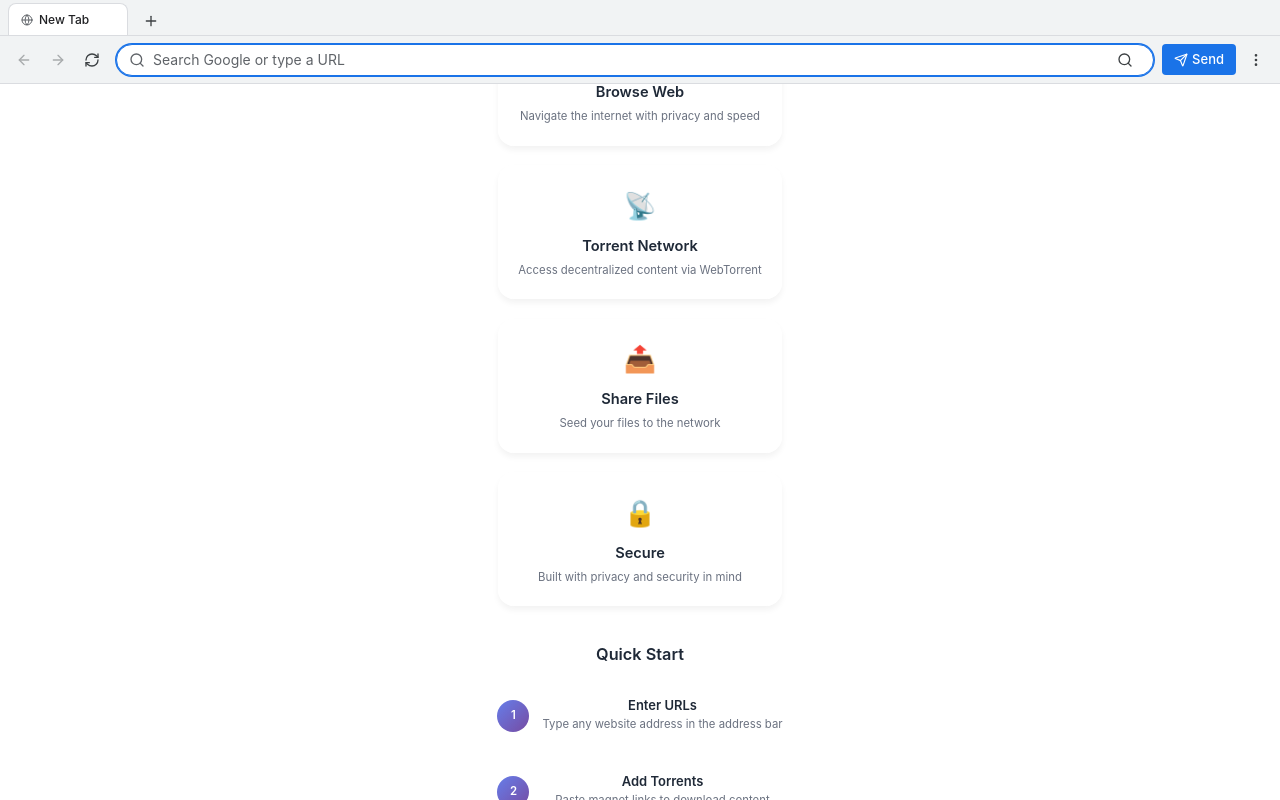
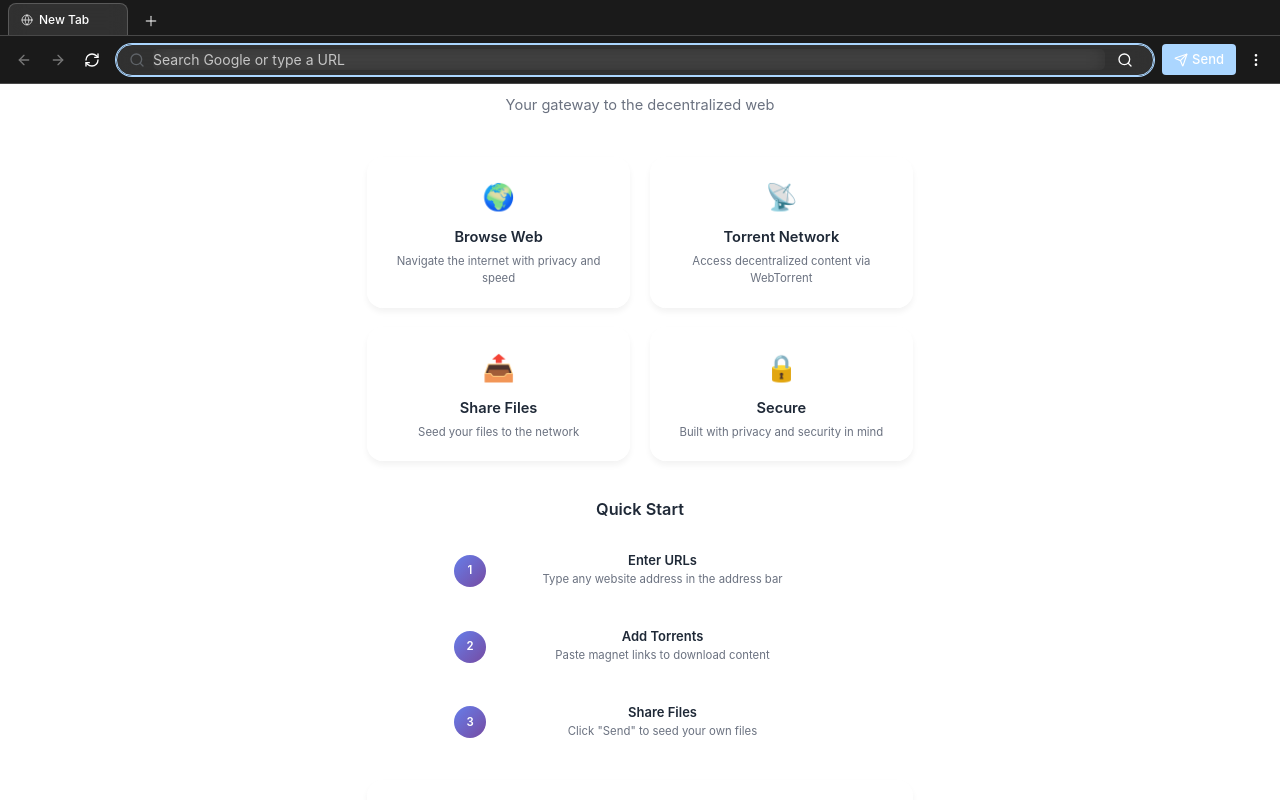
Before and after one commit to worldpeaceenginelabs/CLOUD-ATLAS-BROWSER, a Svelte app: page / in a window 1280 px wide. Built offline with nearby package versions, Linux system fonts and the light colour scheme.

Commit message:
added cloud atlas ecosystem design

```diff
--- a/src/app.css
+++ b/src/app.css
@@ -2,17 +2,17 @@
 @tailwind components;
 @tailwind utilities;
 
-/* Chrome-like styling variables */
+/* Corporate glassmorphism styling variables */
 :root {
-  --chrome-bg: #f1f3f4;
-  --chrome-border: #dadce0;
-  --chrome-tab: #ffffff;
-  --chrome-tab-inactive: #e8eaed;
-  --chrome-tab-hover: #f8f9fa;
-  --chrome-address-bar: #ffffff;
-  --chrome-blue: #1a73e8;
-  --chrome-text: #3c4043;
-  --chrome-text-secondary: #5f6368;
+  --chrome-bg: #1a1a1a;
+  --chrome-border: rgba(255, 255, 255, 0.2);
+  --chrome-tab: rgba(255, 255, 255, 0.1);
+  --chrome-tab-inactive: rgba(255, 255, 255, 0.05);
+  --chrome-tab-hover: rgba(255, 255, 255, 0.15);
+  --chrome-address-bar: rgba(255, 255, 255, 0.1);
+  --chrome-blue: #abd6ff;
+  --chrome-text: white;
+  --chrome-text-secondary: rgba(255, 255, 255, 0.7);
   --tab-bar-height: 36px;
   --address-bar-height: 48px;
 }
@@ -26,7 +26,10 @@ html, body {
   margin: 0;
   padding: 0;
   height: 100%;
-  font-family: -apple-system, BlinkMacSystemFont, "Segoe UI", Roboto, "Helvetica Neue", Arial, sans-serif;
+  font-family: -apple-system, BlinkMacSystemFont, 'Segoe UI', 'Roboto', 'Oxygen',
+    'Ubuntu', 'Cantarell', 'Fira Sans', 'Droid Sans', 'Helvetica Neue', sans-serif;
+  -webkit-font-smoothing: antialiased;
+  -moz-osx-font-smoothing: grayscale;
   background-color: var(--chrome-bg);
   color: var(--chrome-text);
   font-size: 13px;
@@ -51,6 +54,7 @@ html, body {
   align-items: flex-end;
   padding: 0 8px;
   flex-shrink: 0; /* Don't shrink */
+  backdrop-filter: blur(10px);
 }
 
 .tabs-container {
@@ -81,6 +85,7 @@ html, body {
   cursor: pointer;
   position: relative;
   transition: background-color 0.1s ease;
+  backdrop-filter: blur(10px);
 }
 
 .tab:hover {
@@ -112,6 +117,7 @@ html, body {
   max-height: var(--address-bar-height);
   padding: 8px;
   flex-shrink: 0; /* Don't shrink */
+  backdrop-filter: blur(10px);
 }
 
 .address-input-container {
@@ -123,6 +129,7 @@ html, body {
   align-items: center;
   padding: 0 12px;
   transition: border-color 0.2s ease, box-shadow 0.2s ease;
+  backdrop-filter: blur(10px);
 }
 
 .address-input-container:focus-within {
@@ -155,10 +162,12 @@ html, body {
   align-items: center;
   justify-content: center;
   transition: background-color 0.1s ease;
+  color: var(--chrome-text);
 }
 
 .nav-btn:hover:not(:disabled) {
-  background: rgba(60, 64, 67, 0.08);
+  background: rgba(255, 255, 255, 0.1);
+  backdrop-filter: blur(10px);
 }
 
 .nav-btn:disabled {
@@ -177,10 +186,11 @@ html, body {
   font-weight: 500;
   cursor: pointer;
   transition: background-color 0.1s ease;
+  backdrop-filter: blur(10px);
 }
 
 .send-btn:hover {
-  background: #1557b0;
+  background: #8bc4ff;
 }
 
 /* Browser window layout */
@@ -197,19 +207,19 @@ html, body {
   flex: 1;
   position: relative;
   overflow: hidden;
-  background: white;
-  /* Explicit height calculation to ensure proper sizing */
-  height: calc(100vh - var(--tab-bar-height) - var(--address-bar-height));
-  min-height: 0; /* Allow flexbox to shrink this */
+  background: #2a2a2a;
 }
 
-/* Tab content area */
+/* Tab content styling */
 .tab-content {
-  background: white;
+  position: absolute;
+  top: 0;
+  left: 0;
+  right: 0;
+  bottom: 0;
   width: 100%;
   height: 100%;
   overflow: hidden;
-  transition: opacity 0.2s ease-in-out;
 }
 
 .tab-content.hidden {
@@ -220,7 +230,7 @@ html, body {
   display: block;
 }
 
-/* Web content iframe */
+/* Web content frame */
 .web-content-frame {
   width: 100%;
   height: 100%;
@@ -228,13 +238,15 @@ html, body {
   background: white;
 }
 
-/* Ensure web content placeholder takes full space */
+/* Web content placeholder */
 .web-content-placeholder {
-  width: 100%;
-  height: 100%;
   display: flex;
+  flex-direction: column;
   align-items: center;
   justify-content: center;
+  height: 100%;
+  color: var(--chrome-text);
+  background: #2a2a2a;
 }
 
 .web-content-active {
@@ -242,86 +254,122 @@ html, body {
   height: 100%;
 }
 
-/* Torrent content styling */
+/* Torrent container */
 .torrent-container {
-  background: white;
+  padding: 20px;
+  color: var(--chrome-text);
+  background: #2a2a2a;
   height: 100%;
   overflow-y: auto;
 }
 
-/* Default content styling */
+/* Default content */
 .default-content {
-  width: 100%;
+  text-align: center;
+  padding: 40px;
+  color: var(--chrome-text);
+}
+
+/* Seeding container */
+.seeding-container {
+  padding: 20px;
+  color: var(--chrome-text);
+  background: #2a2a2a;
   height: 100%;
   overflow-y: auto;
 }
 
-.seeding-container {
+/* Chrome button styling */
+.chrome-button {
+  padding: 10px 20px;
+  font-size: 16px;
+  cursor: pointer;
+  color: white;
+  border: none;
+  border-radius: 5px;
   width: 100%;
-  height: 100%;
-  overflow-y: auto;
-}
-
-/* Chrome-style buttons */
-.chrome-button {
-  background: #f8f9fa;
-  border: 1px solid #dadce0;
-  border-radius: 4px;
-  color: var(--chrome-text);
-  padding: 6px 12px;
-  font-size: 13px;
-  font-weight: 500;
-  cursor: pointer;
-  transition: all 0.1s ease;
+  background: rgba(255, 255, 255, 0.1);
+  backdrop-filter: blur(10px);
+  border-radius: 10px;
+  border: 1px solid rgba(255, 255, 255, 0.3);
+  box-shadow: 0 4px 6px rgba(0, 0, 0, 0.1);
+  transition: background-color 0.2s ease;
 }
 
 .chrome-button:hover {
-  background: #f1f3f4;
-  border-color: #dadce0;
+  background: var(--chrome-blue);
 }
 
 .chrome-button:active {
-  background: #e8eaed;
+  transform: translateY(1px);
 }
 
 .chrome-button.primary {
   background: var(--chrome-blue);
-  border-color: var(--chrome-blue);
   color: white;
 }
 
 .chrome-button.primary:hover {
-  background: #1557b0;
-  border-color: #1557b0;
+  background: #8bc4ff;
 }
 
-/* Custom scrollbar */
+/* WebKit Scrollbar Styles */
 ::-webkit-scrollbar {
-  width: 8px;
-  height: 8px;
+  width: 12px;
+  height: 12px;
 }
 
 ::-webkit-scrollbar-track {
-  background: #f1f1f1;
+  background: rgba(255, 255, 255, 0.1);
+  backdrop-filter: blur(10px);
+  border-radius: 10px;
+  border: 1px solid rgba(255, 255, 255, 0.3);
+  box-shadow: 0 4px 6px rgba(0, 0, 0, 0.1);
 }
 
 ::-webkit-scrollbar-thumb {
-  background: #c1c1c1;
-  border-radius: 4px;
+  background: rgba(255, 255, 255, 0.3);
+  backdrop-filter: blur(10px);
+  border-radius: 10px;
+  border: 1px solid rgba(255, 255, 255, 0.5);
+  box-shadow: 0 4px 6px rgba(0, 0, 0, 0.1);
 }
 
 ::-webkit-scrollbar-thumb:hover {
-  background: #a8a8a8;
+  background: rgba(255, 255, 255, 0.5);
+}
+
+/* Firefox Scrollbar Styles */
+* {
+  scrollbar-width: thin;
+  scrollbar-color: rgba(255, 255, 255, 0.3) rgba(255, 255, 255, 0.1);
+}
+
+*::-webkit-scrollbar-track {
+  background: rgba(255, 255, 255, 0.1);
+  border-radius: 10px;
+  border: 1px solid rgba(255, 255, 255, 0.3);
+}
+
+*::-webkit-scrollbar-thumb {
+  background: rgba(255, 255, 255, 0.3);
+  border-radius: 10px;
+  border: 1px solid rgba(255, 255, 255, 0.5);
+}
+
+*::-webkit-scrollbar-thumb:hover {
+  background: rgba(255, 255, 255, 0.5);
 }
 
 /* Focus styles */
 button:focus-visible,
-input:focus-visible {
+input:focus-visible,
+textarea:focus-visible {
   outline: 2px solid var(--chrome-blue);
   outline-offset: 2px;
 }
 
-/* Loading spinner */
+/* Loading animation */
 @keyframes spin {
   from {
     transform: rotate(0deg);
@@ -335,108 +383,162 @@ input:focus-visible {
   animation: spin 1s linear infinite;
 }
 
-/* File list styling for torrent content */
+/* File item styling */
 .file-item {
-  background: #f8f9fa;
-  border: 1px solid #e8eaed;
+  display: flex;
+  align-items: center;
+  padding: 8px;
+  margin: 4px 0;
+  background: rgba(255, 255, 255, 0.05);
   border-radius: 8px;
-  padding: 12px;
-  margin-bottom: 8px;
-  transition: all 0.1s ease;
+  border: 1px solid rgba(255, 255, 255, 0.1);
+  backdrop-filter: blur(10px);
 }
 
 .file-item:hover {
-  background: #f1f3f4;
-  border-color: #dadce0;
-  transform: translateY(-1px);
-  box-shadow: 0 2px 4px rgba(0, 0, 0, 0.1);
+  background: rgba(255, 255, 255, 0.1);
+  border-color: rgba(255, 255, 255, 0.2);
 }
 
-/* Progress bars */
+/* Progress bar */
 .progress-bar {
-  background: #e8eaed;
+  width: 100%;
+  height: 8px;
+  background: rgba(255, 255, 255, 0.1);
   border-radius: 4px;
-  height: 4px;
   overflow: hidden;
+  margin: 8px 0;
 }
 
 .progress-fill {
+  height: 100%;
   background: var(--chrome-blue);
-  height: 100%;
+  transition: width 0.3s ease;
   border-radius: 4px;
-  transition: width 0.3s ease;
 }
 
-/* Status indicators */
+/* Status bar */
 .status-bar {
-  background: #f8f9fa;
-  border: 1px solid #e8eaed;
-  border-radius: 8px;
-  padding: 16px;
-  margin-bottom: 16px;
+  display: flex;
+  justify-content: space-between;
+  align-items: center;
+  padding: 8px 16px;
+  background: rgba(255, 255, 255, 0.05);
+  border-top: 1px solid rgba(255, 255, 255, 0.1);
+  backdrop-filter: blur(10px);
+  color: var(--chrome-text);
 }
 
 /* Action buttons */
 .action-btn {
+  padding: 6px 12px;
+  font-size: 12px;
+  cursor: pointer;
+  color: var(--chrome-text);
   border: none;
   border-radius: 4px;
-  padding: 8px 16px;
-  font-size: 13px;
-  font-weight: 500;
-  cursor: pointer;
-  transition: background-color 0.1s ease;
-  display: flex;
-  align-items: center;
-  gap: 6px;
+  background: rgba(255, 255, 255, 0.1);
+  backdrop-filter: blur(10px);
+  border: 1px solid rgba(255, 255, 255, 0.2);
+  transition: all 0.2s ease;
+}
+
+.action-btn:hover:not(:disabled) {
+  background: rgba(255, 255, 255, 0.2);
+  border-color: rgba(255, 255, 255, 0.3);
 }
 
 .action-btn:disabled {
-  opacity: 0.5;
-  cursor: not-allowed;
+  opacity: 0.4;
+  cursor: default;
 }
 
 .action-btn:disabled:hover {
-  background-color: inherit !important;
+  background: rgba(255, 255, 255, 0.1);
 }
 
-/* Close button on tabs */
+/* Close button */
 .close-btn {
+  width: 16px;
+  height: 16px;
+  border-radius: 50%;
+  border: none;
   background: transparent;
-  border: none;
-  border-radius: 50%;
-  width: 20px;
-  height: 20px;
   cursor: pointer;
   display: flex;
   align-items: center;
   justify-content: center;
-  opacity: 0;
+  color: var(--chrome-text-secondary);
   transition: all 0.1s ease;
+  margin-left: 8px;
 }
 
 .tab:hover .close-btn {
-  opacity: 1;
+  background: rgba(255, 255, 255, 0.1);
 }
 
 .close-btn:hover {
-  background: rgba(60, 64, 67, 0.1);
+  background: rgba(255, 255, 255, 0.2) !important;
+  color: var(--chrome-text);
 }
 
 /* New tab button */
 .new-tab-btn {
+  width: 32px;
+  height: 32px;
+  border-radius: 16px;
+  border: none;
   background: transparent;
-  border: none;
-  border-radius: 50%;
-  width: 28px;
-  height: 28px;
   cursor: pointer;
   display: flex;
   align-items: center;
   justify-content: center;
+  color: var(--chrome-text-secondary);
+  transition: all 0.1s ease;
   margin-left: 4px;
-  transition: background-color 0.1s ease;
 }
 
 .new-tab-btn:hover {
-  background: rgba(60, 64, 67, 0.08);
+  background: rgba(255, 255, 255, 0.1);
+  color: var(--chrome-text);
 }
+
+/* Form styling */
+form {
+  border: 0px solid #ccc;
+  padding-bottom: 1rem;
+  margin: 0;
+}
+
+label {
+  font-weight: bold;
+  color: var(--chrome-text);
+}
+
+input, textarea {
+  width: 100%;
+  padding: 0rem;
+  margin-bottom: 0rem;
+  background: rgba(255, 255, 255, 0.1);
+  border: 1px solid rgba(255, 255, 255, 0.3);
+  border-radius: 5px;
+  color: var(--chrome-text);
+  backdrop-filter: blur(10px);
+}
+
+input::placeholder, textarea::placeholder {
+  color: var(--chrome-text-secondary);
+}
+
+/* Container styling */
+.container {
+  display: flex;
+  align-items: flex-start;
+}
+
+/* Mobile responsiveness */
+@media (max-width: 768px) {
+  .content-area {
+    margin-right: 0 !important;
+  }
+}
--- a/src/components/AddressBar.svelte
+++ b/src/components/AddressBar.svelte
@@ -220,6 +220,7 @@
     display: flex;
     align-items: center;
     width: 100%; /* Ensure full width */
+    backdrop-filter: blur(10px);
   }
 
   .address-bar-content {
@@ -254,6 +255,7 @@
     transition: border-color 0.2s ease, box-shadow 0.2s ease;
     flex: 1; /* Take all remaining horizontal space */
     min-width: 0; /* Allow shrinking */
+    backdrop-filter: blur(10px);
   }
 
   .address-input-container:focus-within {
@@ -308,10 +310,12 @@
     justify-content: center;
     transition: background-color 0.1s ease;
     flex-shrink: 0;
+    color: var(--chrome-text);
   }
 
   .nav-btn:hover:not(:disabled) {
-    background: rgba(60, 64, 67, 0.08);
+    background: rgba(255, 255, 255, 0.1);
+    backdrop-filter: blur(10px);
   }
 
   .nav-btn:disabled {
@@ -329,9 +333,10 @@
     font-weight: 500;
     cursor: pointer;
     transition: background-color 0.1s ease;
+    backdrop-filter: blur(10px);
   }
 
   .send-btn:hover {
-    background: #1557b0;
+    background: #8bc4ff;
   }
 </style>
--- a/src/components/TabBar.svelte
+++ b/src/components/TabBar.svelte
@@ -150,6 +150,7 @@
     align-items: flex-end;
     padding: 0 8px;
     flex-shrink: 0;
+    backdrop-filter: blur(10px);
   }
 
   .tabs-container {
@@ -179,6 +180,7 @@
     cursor: pointer;
     position: relative;
     transition: background-color 0.1s ease;
+    backdrop-filter: blur(10px);
   }
 
   .tab:hover {
@@ -204,7 +206,7 @@
   :global(.tab-icon) {
     margin-right: 6px;
     flex-shrink: 0;
-    color: #5f6368;
+    color: var(--chrome-text-secondary);
   }
 
   .tab-favicon {
@@ -220,7 +222,7 @@
     flex: 1;
     font-size: 12px;
     font-weight: 400;
-    color: #3c4043;
+    color: var(--chrome-text-secondary);
     white-space: nowrap;
     overflow: hidden;
     text-overflow: ellipsis;
@@ -229,15 +231,15 @@
   }
 
   .tab.active .tab-title {
-    color: #202124;
+    color: var(--chrome-text);
     font-weight: 500;
   }
 
   .loading-indicator {
     width: 12px;
     height: 12px;
-    border: 2px solid #e8eaed;
-    border-top: 2px solid #1a73e8;
+    border: 2px solid rgba(255, 255, 255, 0.2);
+    border-top: 2px solid var(--chrome-blue);
     border-radius: 50%;
     animation: spin 1s linear infinite;
     margin-right: 6px;
@@ -257,6 +259,7 @@
     opacity: 0;
     transition: all 0.1s ease;
     flex-shrink: 0;
+    color: var(--chrome-text-secondary);
   }
 
   .tab:hover .close-btn {
@@ -264,7 +267,8 @@
   }
 
   .close-btn:hover {
-    background: rgba(60, 64, 67, 0.1);
+    background: rgba(255, 255, 255, 0.1);
+    color: var(--chrome-text);
   }
 
   .new-tab-btn {
@@ -280,10 +284,12 @@
     margin-left: 4px;
     transition: background-color 0.1s ease;
     flex-shrink: 0;
+    color: var(--chrome-text-secondary);
   }
 
   .new-tab-btn:hover {
-    background: rgba(60, 64, 67, 0.08);
+    background: rgba(255, 255, 255, 0.1);
+    color: var(--chrome-text);
   }
 
   @keyframes spin {
--- a/src/components/TabContent.svelte
+++ b/src/components/TabContent.svelte
@@ -488,7 +488,7 @@
     justify-content: center;
     width: 100%;
     height: 100%;
-    flex-direction: column;
+
   }
 
   /* Modern Minimalistic Design Styles */
@@ -789,10 +789,7 @@
   /* Ensure all text is properly centered */
   .text-center {
     text-align: center;
-    display: flex;
-    flex-direction: column;
-    align-items: center;
-    width: 100%;
+
   }
 
   /* Clean typography */
```
Also changed, not shown: src/components/TorrentSidebar.svelte (+108 -74 lines).
